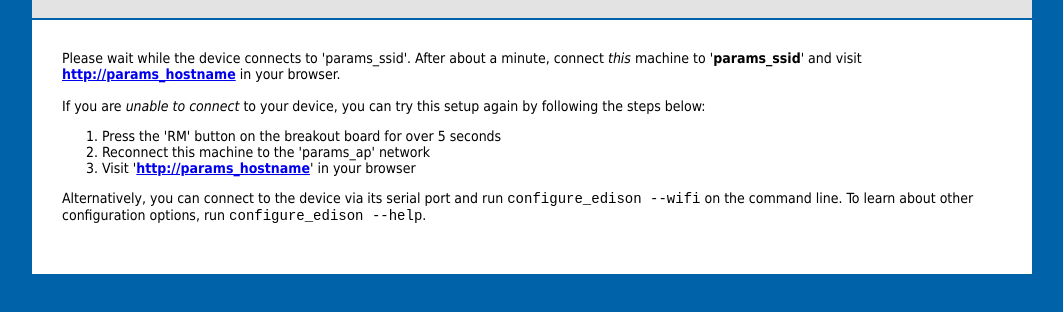
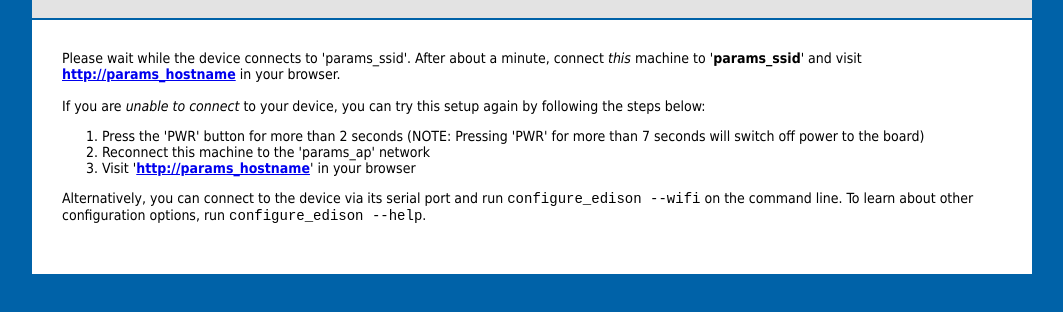
Before and after one commit to intel/edison-oobe, a plain HTML site: page src/public/exit.html in a window 1280 px wide. Shown: the part 126-438 px from the top of the page, without its empty margins (108-1171 px from the left). Drawn offline with Linux system fonts and the light colour scheme.

Commit message:
middleware: messaging to indicate that PWR is the new AP reset button
JIRA: EDISON-1500

button to restart device in AP mode is now 'PWR'. Changed OOBE
instructions to reflect that.

Change-Id: Iafdae919efb8d31a6802e6d1bc8abf9bbdd9be98
Signed-off-by: Akshay Dua <akshay.dua@intel.com>
Reviewed-on: http://git-ger-5.devtools.intel.com/gerrit/123874
Reviewed-by: Zirin, Seth H <seth.h.zirin@intel.com>
Reviewed-by: jenkins_ndg <jenkins_ndg@intel.com>
Reviewed-by: Chereau, Fabien <fabien.chereau@intel.com>
Tested-by: Chereau, Fabien <fabien.chereau@intel.com>

```diff
--- a/src/public/exit.html
+++ b/src/public/exit.html
@@ -16,7 +16,8 @@
         If you are <i>unable to connect</i> to your device, you can try this setup again by following the steps below:
 
         <ol>
-            <li>Press the 'RM' button on the breakout board for over 5 seconds</li>
+            <li>Press the 'PWR' button for more than 2 seconds (NOTE: Pressing 'PWR' for more than 7 seconds will
+                switch off power to the board)</li>
             <li>Reconnect this machine to the 'params_ap' network</li>
             <li>Visit '<b><a href="http://params_hostname">http://params_hostname</a></b>' in your browser</li>
         </ol>
```
Also changed, not shown: src/public/exiting-without-wifi.html (+2 -1 lines), 1 other file.
